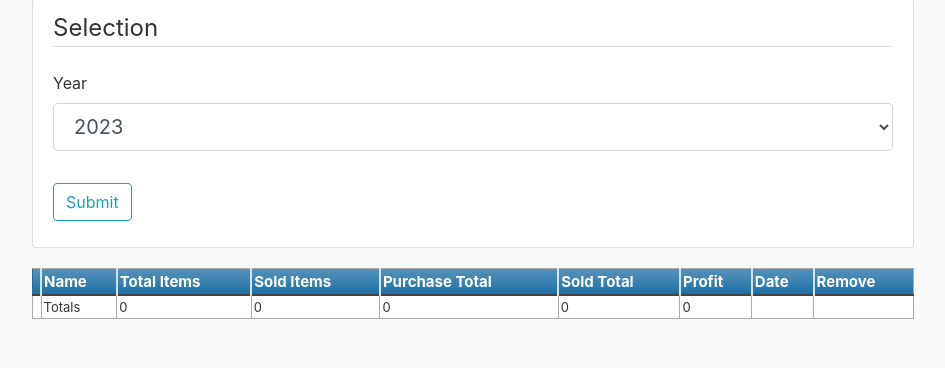
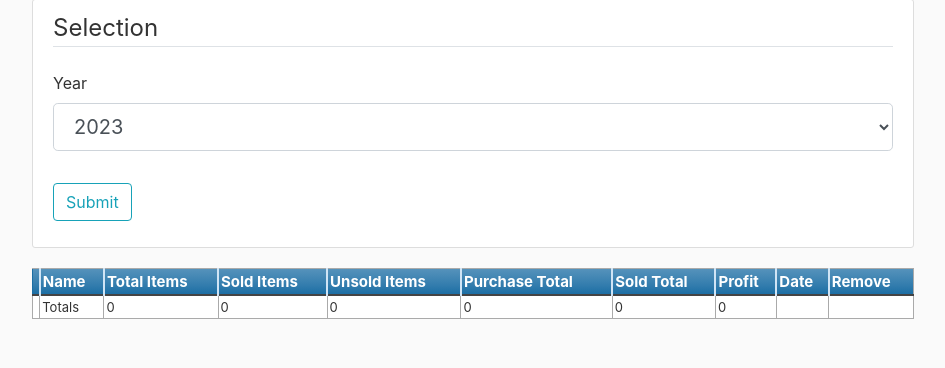
Before and after one commit to omnic0n/gsale, a Flask app: page /groups/list in a window 1280 px wide. Shown: the part 81-449 px from the top of the page, without its empty margins (53-998 px from the left). Run offline with Flask 3, Linux system fonts and the light colour scheme; the visitor is signed in with stand-in values (Sample User, id 1); data that the repository does not hold is empty; parts of the project's set-up code (start-up, migrations or seed data) failed here and were passed over; some libraries are stand-ins or nearby versions.

Commit message:
adding totals

```diff
--- a/templates/groups_list.html
+++ b/templates/groups_list.html
@@ -32,6 +32,7 @@
             <th>Name</th>
             <th>Total Items</th>
             <th>Sold Items</th>
+            <th>Unsold Items</th>
             <th>Purchase Total</th>
             <th>Sold Total</th>
             <th>Profit</th>
@@ -52,6 +53,7 @@
                 <td><a href = "/groups/describe?group_id={{ group['id'] }}">{{ group['name'] }}</td>
                 <td>{{ group['total_items'] }}</td>{% set ns.total_items = ns.total_items + group['total_items'] %}
                 <td>{{ group['sold_items'] }}</td>{% set ns.sold_items = ns.sold_items + group['sold_items'] %}
+                <td>{{ group['total_items'] - group['sold_items'] }}</td>
                 <td>{{ group['price'] }}</td>{% set ns.price = ns.price + group['price'] %}
                 <td>{{ group['net'] }}</td>{% set ns.profit = ns.profit + group['net'] %}
                 <td>{{ group['net'] - group['price'] }}</td>
@@ -65,6 +67,7 @@
             <td>Totals</td>
             <td>{{ ns.total_items }}</td>
             <td>{{ ns.sold_items }}</td>
+            <td>{{ ns.total_items - ns.sold_items}}</td>
             <td>{{ ns.price }}</td>
             <td>{{ ns.profit }}</td>
             <td>{{ ns.profit - ns.price }}</td>
```
